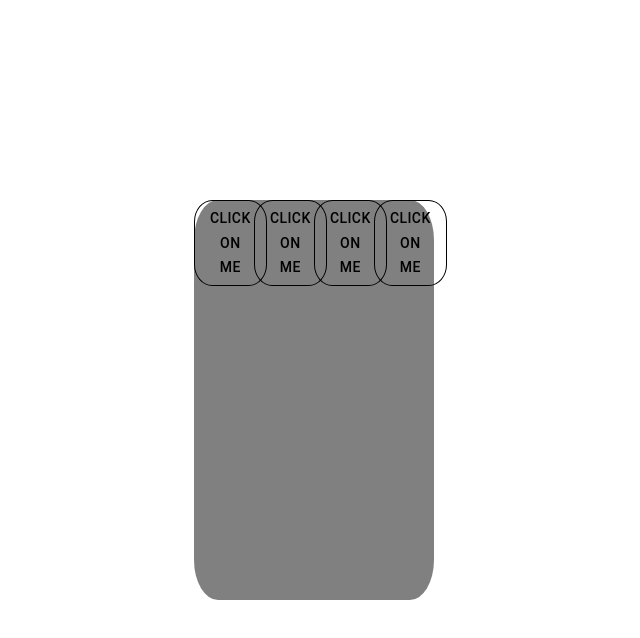
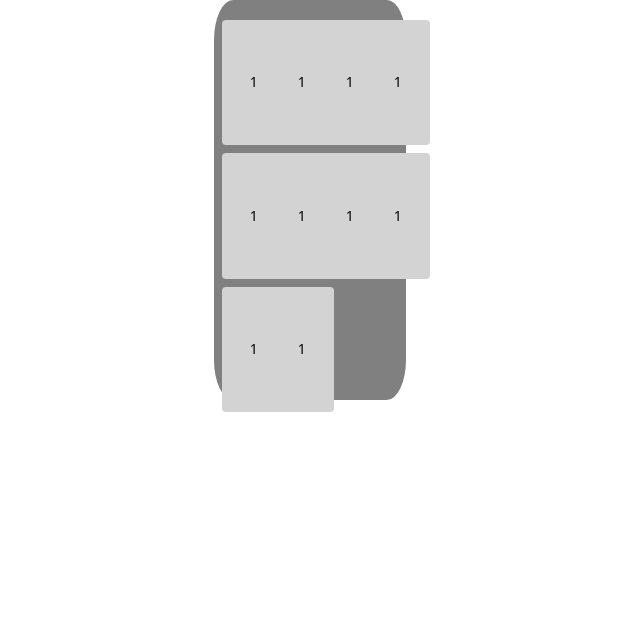
Before and after one commit to Yahali1755/calculator, a React (Create React App) app in the folder calculator/: page / in a window 1280 px wide. Shown: the top 638 px of the page, without its empty margins (326-966 px from the left). Built offline with nearby package versions, Linux system fonts and the light colour scheme.

Commit message:
feat(calculator): calculator css

```diff
--- a/calculator/src/App.js
+++ b/calculator/src/App.js
@@ -1,24 +1,28 @@
-import { Button, Grid } from '@mui/material'
+import { Grid, Button, Box } from '@mui/material'
 import { makeStyles } from '@mui/styles'
 
 const useStyles = makeStyles({
   app: {
+    fontFamily: 'system-ui',
+    width: '100%',
+    height: '100%'
   },
-  button: {
+  calculatorKey: {
     '&:hover': {
-      color: 'white',
-      borderColor: 'white'
+      backgroundColor: 'white',
     },
     color: 'black',
+    fontFamily: 'inherit',
     borderColor: 'black',
-    borderRadius: '25%'
-
+    backgroundColor: 'lightgrey',
+    width: '100%',
+    height: '100%',
+    marginTop: '30%'
   },
   container: {
-    marginTop: '25vh',
+    fontFamily: 'inherit',
     height: '50vh',
-    width: '30vh',
-    margin: 'auto',
+    width: '15vw',
     borderRadius: '10%',
     backgroundColor: 'grey',
   }
@@ -29,20 +33,40 @@ function App() {
 
   return (
     <div className={classes.app}>
-        <Grid container className={classes.container}>
+        <Box sx={{ flexGrow: '1', display: 'grid', justifyContent: 'center', alignContent: 'center'}}>
+          <Grid container className={classes.container} spacing={1}>
             <Grid item xs={3}>
-            <Button variant='outlined' className={classes.button}> click on me </Button>
+              <Button className={classes.calculatorKey}> 1 </Button>
             </Grid>
             <Grid item xs={3}>
-            <Button variant='outlined' className={classes.button}> click on me </Button>
-          </Grid>
-          <Grid item xs={3} >
-            <Button variant='outlined' className={classes.button}> click on me </Button>
+              <Button className={classes.calculatorKey}> 1 </Button>
             </Grid>
             <Grid item xs={3}>
-            <Button variant='outlined' className={classes.button}> click on me </Button>
+              <Button className={classes.calculatorKey}> 1 </Button>
+            </Grid>
+            <Grid item xs={3}>
+              <Button className={classes.calculatorKey}> 1 </Button>
+            </Grid>
+            <Grid item xs={3}>
+              <Button className={classes.calculatorKey}> 1 </Button>
+            </Grid>
+            <Grid item xs={3}>
+              <Button className={classes.calculatorKey}> 1 </Button>
+            </Grid>
+            <Grid item xs={3}>
+              <Button className={classes.calculatorKey}> 1 </Button>
+            </Grid>
+            <Grid item xs={3}>
+              <Button className={classes.calculatorKey}> 1 </Button>
+            </Grid>
+            <Grid item xs={3}>
+              <Button className={classes.calculatorKey}> 1 </Button>
+            </Grid>
+            <Grid item xs={3}>
+              <Button className={classes.calculatorKey}> 1 </Button>
             </Grid>
           </Grid>
+        </Box>
     </div>
   );
 }
```
Also changed, not shown: 1 other file (tests, documents, lock files or other folders). Lines whose indentation alone changed are shown as unchanged.
